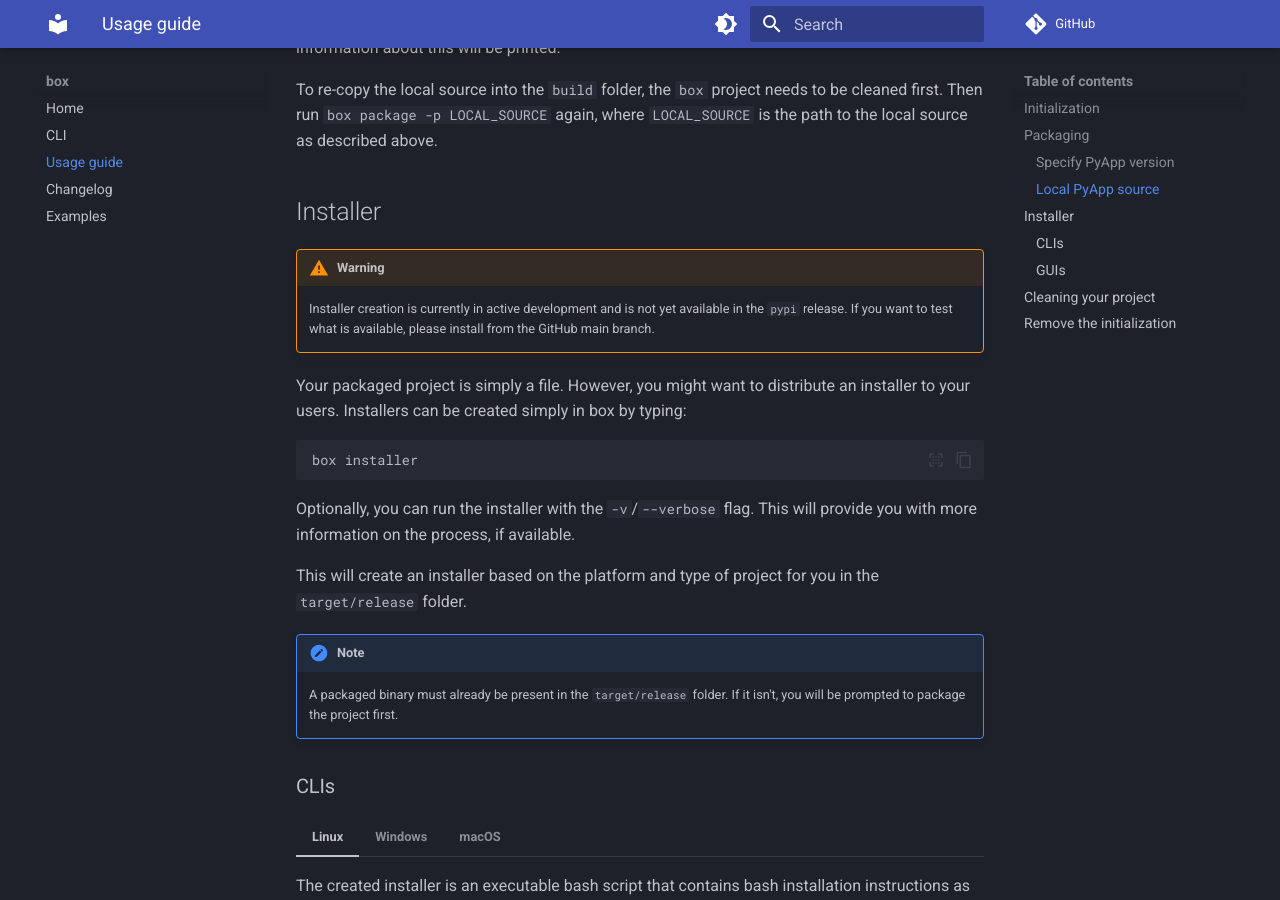
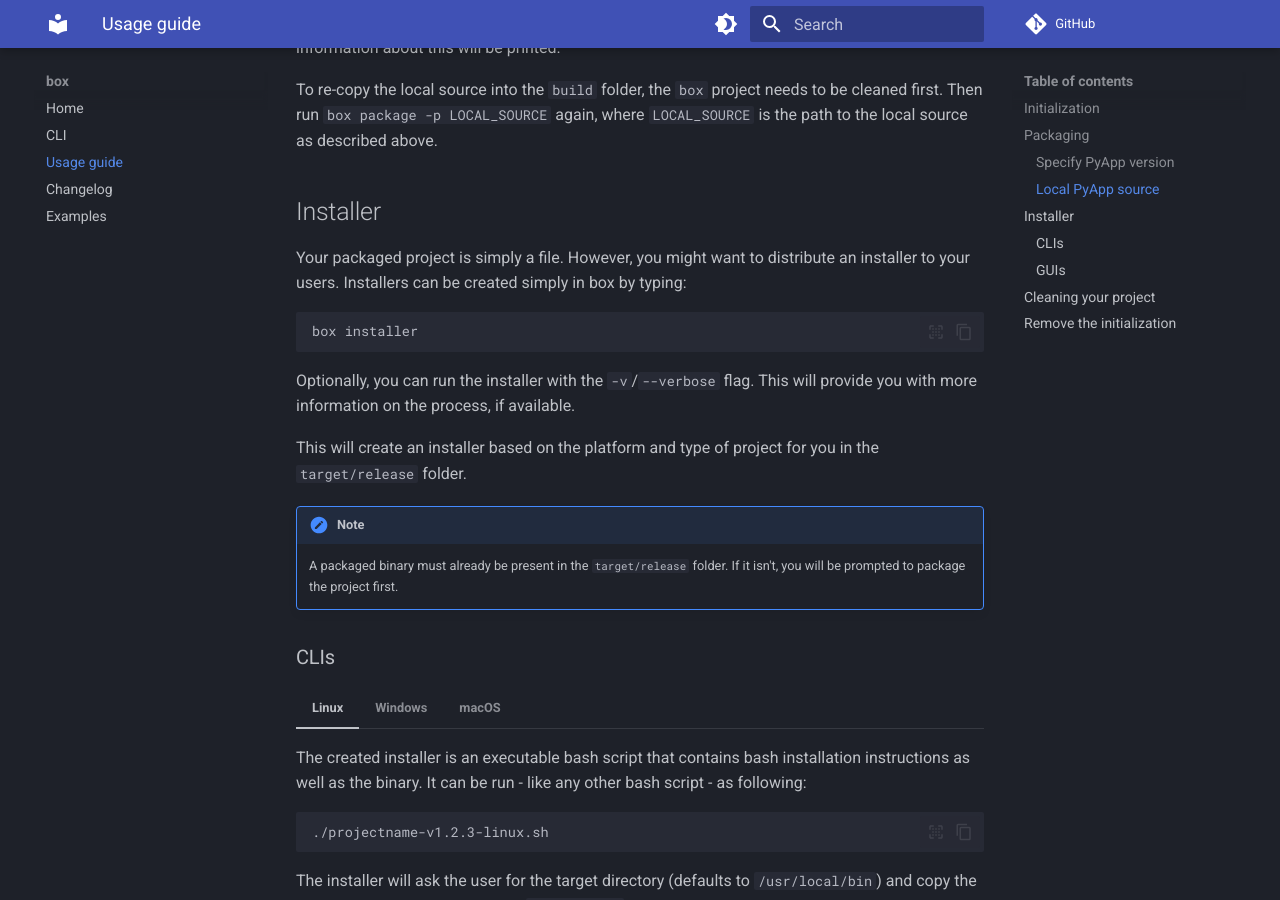
Before and after one commit to trappitsch/box, an MkDocs documentation site: the page built from docs/guide.md, in a window 1280 px wide and 900 px high, scrolled down 3241 px. Built offline with MkDocs 1.6.1 and Material for MkDocs 9.7.7, drawn with Linux system fonts in a browser that asks for light colours; comment, search, counter and statistics services are not loaded.

Commit message:
changelog update, version bump, guide fix for release (#47)

```diff
--- a/docs/guide.md
+++ b/docs/guide.md
@@ -98,10 +98,6 @@ where `LOCAL_SOURCE` is the path to the local source as described above.
 
 ## Installer
 
-!!! warning
-    Installer creation is currently in active development and is not yet available in the `pypi` release.
-    If you want to test what is available, please install from the GitHub main branch.
-
 Your packaged project is simply a file.
 However, you might want to distribute an installer to your users.
 Installers can be created simply in box by typing:
--- a/pyproject.toml
+++ b/pyproject.toml
@@ -1,6 +1,6 @@
 [project]
 name = "box-packager"
-version = "0.1.0"
+version = "0.2.0"
 description = "Automatic packaging and installers of your GUI with PyApp"
 readme = "README.md"
 authors = [
```
Also changed, not shown: docs/changelog.md (+2 -0 lines).
